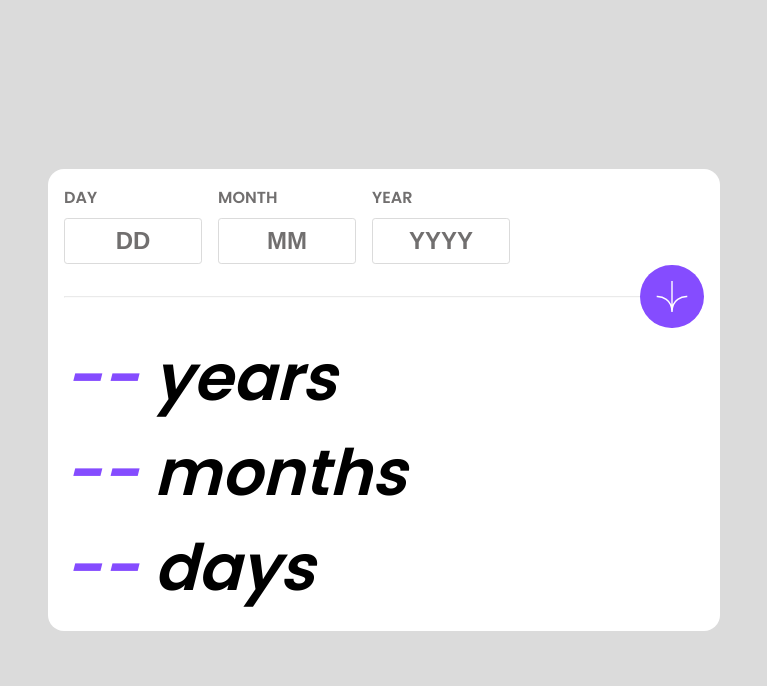
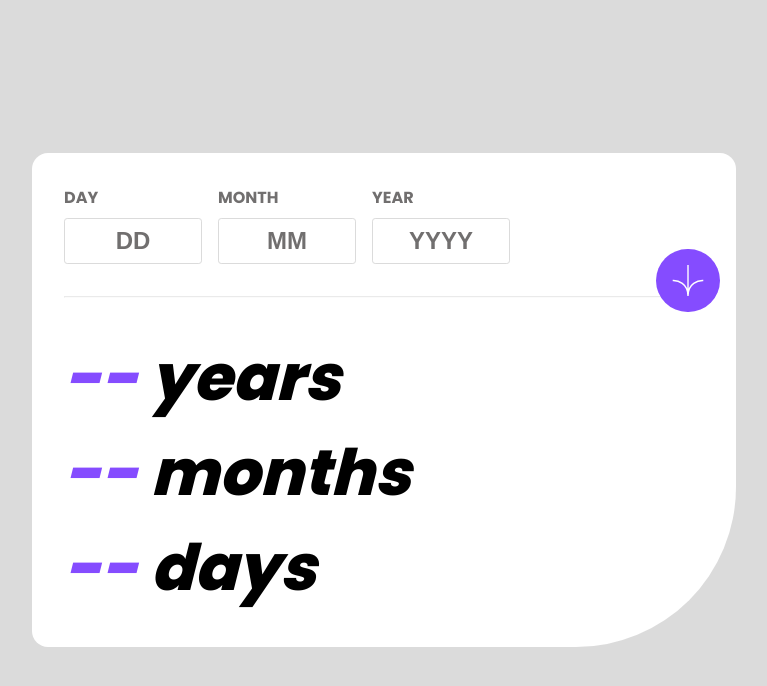
Before and after one commit to JerryIrawan14/frontendmentor12, a plain HTML site: page index.html in a window 1280 px wide. Shown: the whole page, without its empty margins (256-1023 px from the left). Drawn offline with Linux system fonts and the light colour scheme.

Commit message:
second commit

```diff
--- a/index.html
+++ b/index.html
@@ -8,7 +8,7 @@
 
   <title>Frontend Mentor | Age calculator app</title>
   <link rel="stylesheet" href="style.css">
-  <link rel="stylesheet" href="https://fonts.googleapis.com/css2?family=Poppins:wght@400;600&display=swap">
+  <link rel="stylesheet" href="https://fonts.googleapis.com/css2?family=Poppins:wght@400;700;800&display=swap">
   <script defer src="script.js"></script>
 
 </head>
--- a/style.css
+++ b/style.css
@@ -7,6 +7,7 @@ body{
     font-family: 'Poppins',sans-serif;
     background-color: var(--lightGrey)
 }
+
 :root{
     --purple:hsl(259, 100%, 65%);
     --lightRed:hsl(0, 100%, 67%);
@@ -52,15 +53,14 @@ input{
     height: 100vh;
 }
 .container{
-    padding: 1rem;
+    padding: 2rem;
     width: 40rem;
     position: relative;
     background-color: white;
-    border-radius: 1rem;
-    -webkit-border-radius: 1rem;
-    -moz-border-radius: 1rem;
-    -ms-border-radius: 1rem;
-    -o-border-radius: 1rem;
+    border-bottom-right-radius: 10rem;
+    border-top-left-radius: 1rem;
+    border-top-right-radius: 1rem;
+    border-bottom-left-radius: 1rem;
 }
 .form-container{
     display: flex;
@@ -90,7 +90,7 @@ img{
 .text-container h1{
     margin: 0;
     font-style: italic;
-    font-weight:var(--Fweight-800);
+    font-weight: 900;
 }
 .text-container span{
     color: var(--purple);
```
